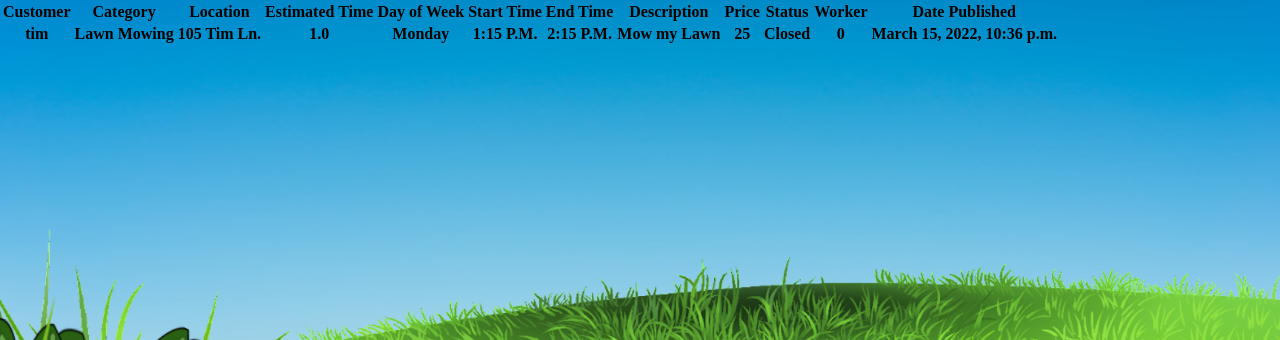
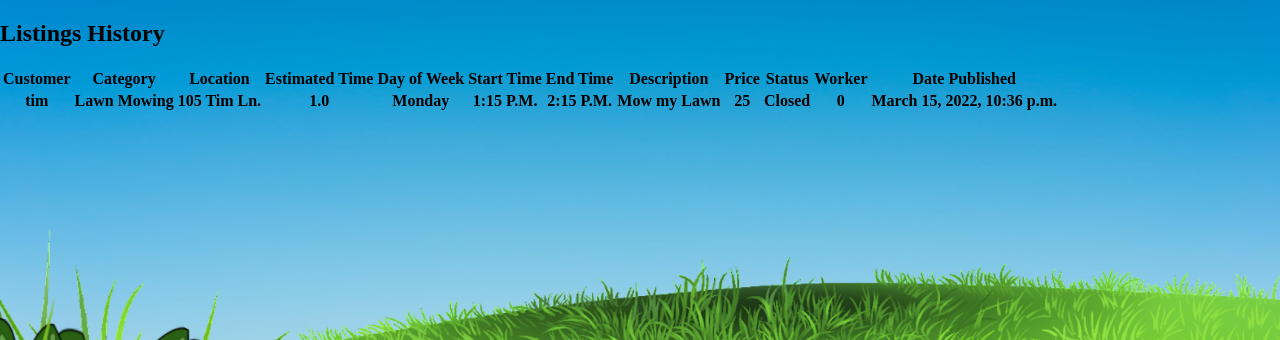
Before and after one commit to andrewObrien98/6-CS3450, a Django app: page /moneyLawndering/1/history/ in a window 1280 px wide. Shown: the part 118-458 px from the top of the page. Run offline with Django 4.2, Linux system fonts and the light colour scheme; data comes from the database, SQL or seed files in the repository; lists and menus that the app fills with data are empty.

Commit message:
Added header to history page

```diff
--- a/app/cs3450/moneyLawndering/templates/moneyLawndering/history.html
+++ b/app/cs3450/moneyLawndering/templates/moneyLawndering/history.html
@@ -32,7 +32,8 @@
         </div>
     </header>
     <div>
-        <table id="listings-table">
+        <h2>Listings History</h2>
+        <table id="history-table">
             <tr>
                 <th>Customer</th>
                 <th>Category</th>
```
